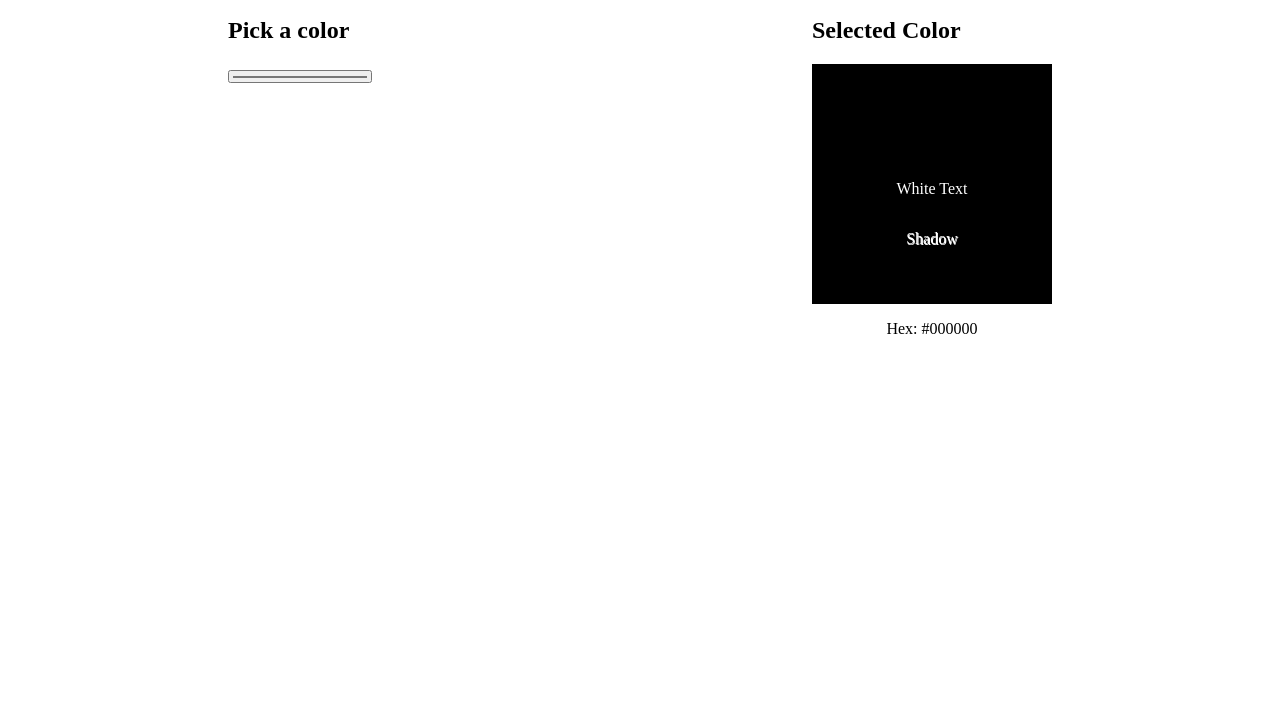
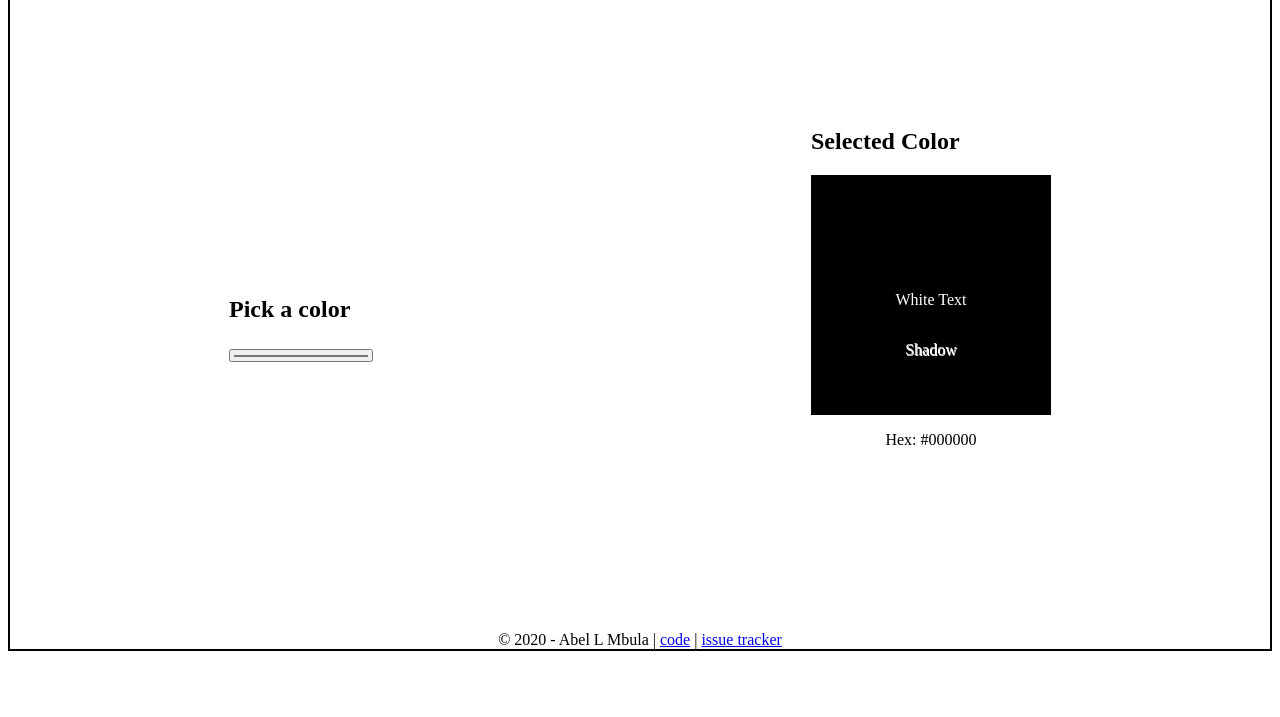
Before and after one commit to Bam92/color-picker, a plain HTML site: page index.html in a window 1280 px wide. Shown: the part 83-800 px from the top of the page. Drawn offline with Linux system fonts and the light colour scheme.

Commit message:
feat:footer + some styles
add footer, align-item center and 2px border

```diff
--- a/css/style.css
+++ b/css/style.css
@@ -1,3 +1,7 @@
+#container {
+    border: 2px solid;
+}
+
 #container h1 {
     text-align: center;
 }
@@ -5,6 +9,8 @@
 main {
     display: flex;
     justify-content: space-around;
+    min-height: 39em;
+    align-items: center;
 }
 
 #displayer {
@@ -40,3 +46,8 @@ main {
     width: 9rem;
     height: 1em;
 }
+
+footer {
+    margin-bottom: 0;
+    text-align: center;
+}
--- a/index.html
+++ b/index.html
@@ -35,6 +35,9 @@
                 </div>
             </div>
         </main>
+        <footer>
+            &copy; 2020 - Abel L Mbula | <a href="#">code</a> | <a href="http://">issue tracker</a>
+        </footer>
       </div>
 
     <script src="js/script.js"></script>
```
